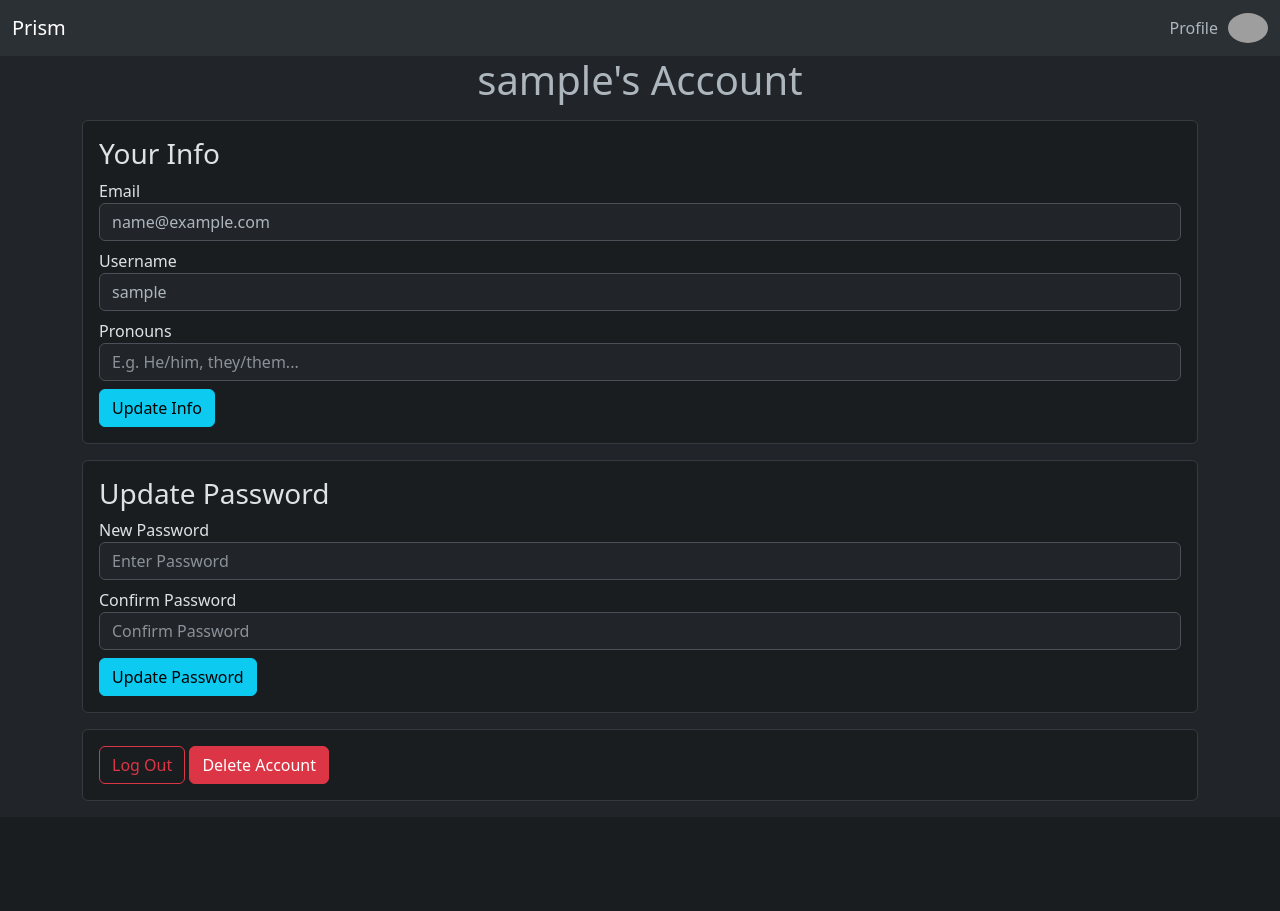
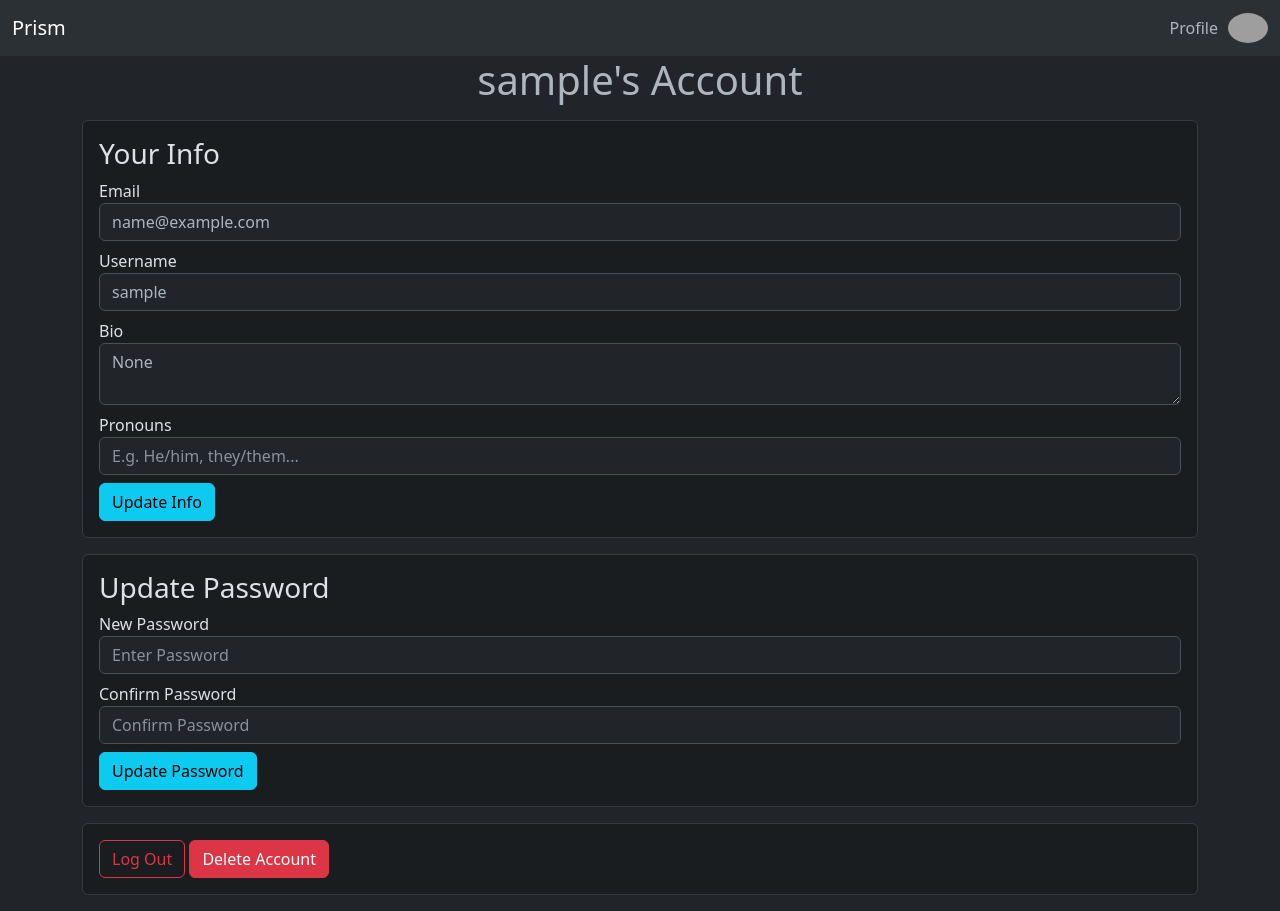
Before and after one commit to mordy-python/PrismSocial, a Flask app: page /account in a window 1280 px wide. Before the commit the page ends 801 px from the top, so only its background shows below. Run offline with Flask 3, Linux system fonts and the light colour scheme; the visitor is signed in with stand-in values (Sample User, id 1); some libraries are stand-ins or nearby versions; grey boxes are pictures that could not be loaded.

Commit message:
Added bio to account and profile

```diff
--- a/prism/templates/account.html
+++ b/prism/templates/account.html
@@ -10,6 +10,11 @@
     <div class="form-group mb-2">
         <label for="username">Username</label>
         <input type="text" name="username" id="username" class="form-control" value="{{user.username}}">
+    </div>
+    <div class="form-group mb-2">
+        <label for="pronouns">Bio</label>
+        <textarea name="bio" id="bio" class="form-control"
+            placeholder="✨ Describe your awesome self ✨">{{user.bio}}</textarea>
     </div>
     <div class="form-group mb-2">
         <label for="pronouns">Pronouns</label>
```
Also changed, not shown: prism/templates/profile.html (+7 -0 lines).
